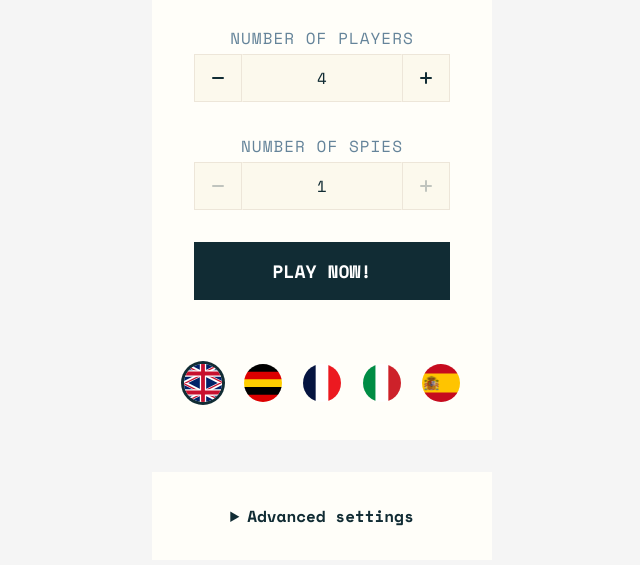
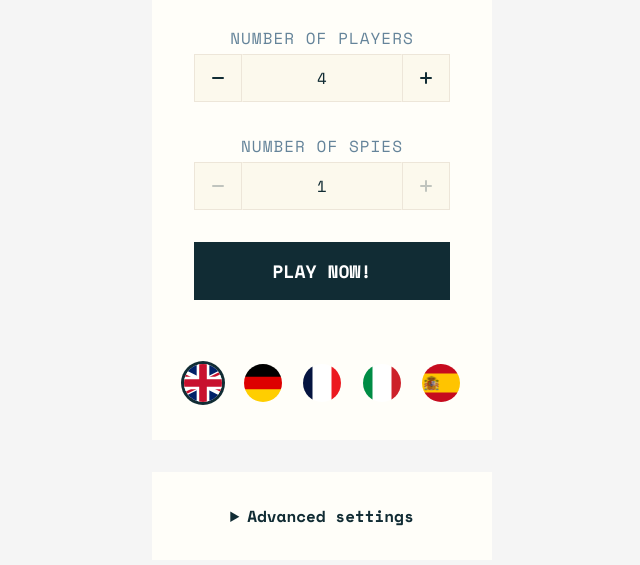
Before and after one commit to lousygames/whosthespy, a plain HTML site: page index.html in a window 1280 px wide. Shown: the part 173-738 px from the top of the page, without its empty margins (318-958 px from the left). Drawn offline with Linux system fonts and the light colour scheme.

Commit message:
fix flags bug

```diff
--- a/style/style.css
+++ b/style/style.css
@@ -229,14 +229,6 @@ label {
   box-shadow: 0 0 0 3px var(--color-black);
 }
 
-#de_flag,
-#en_flag,
-#it_flag {
-  background-repeat: no-repeat;
-  background-position: center;
-  background-size: cover;
-}
-
 #en_flag { background: url(../assets/flags/gb.svg) }
 
 #it_flag { background: url(../assets/flags/it.svg) }
@@ -245,16 +237,17 @@ label {
 
 #es_flag { background: url(../assets/flags/es.svg) }
 
+#fr_flag { background: url(../assets/flags/fr.svg) }
+
 #es_flag,
 #fr_flag,
+#it_flag,
+#de_flag,
+#en_flag,
 #options fieldset label::before {
   background-size: cover;
   background-repeat: no-repeat;
   background-position: center;
-}
-
-#fr_flag {
-  background: url(../assets/flags/fr.svg);
 }
 
 details,
```
